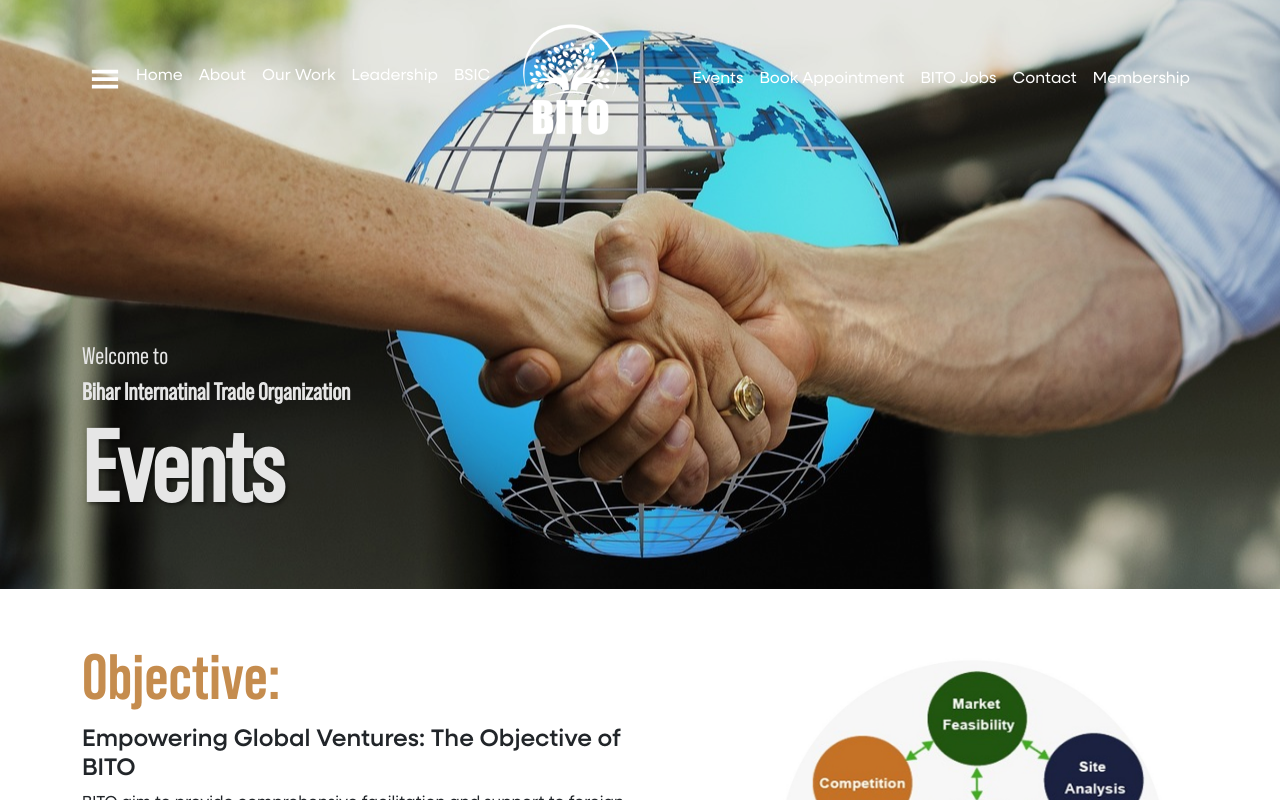
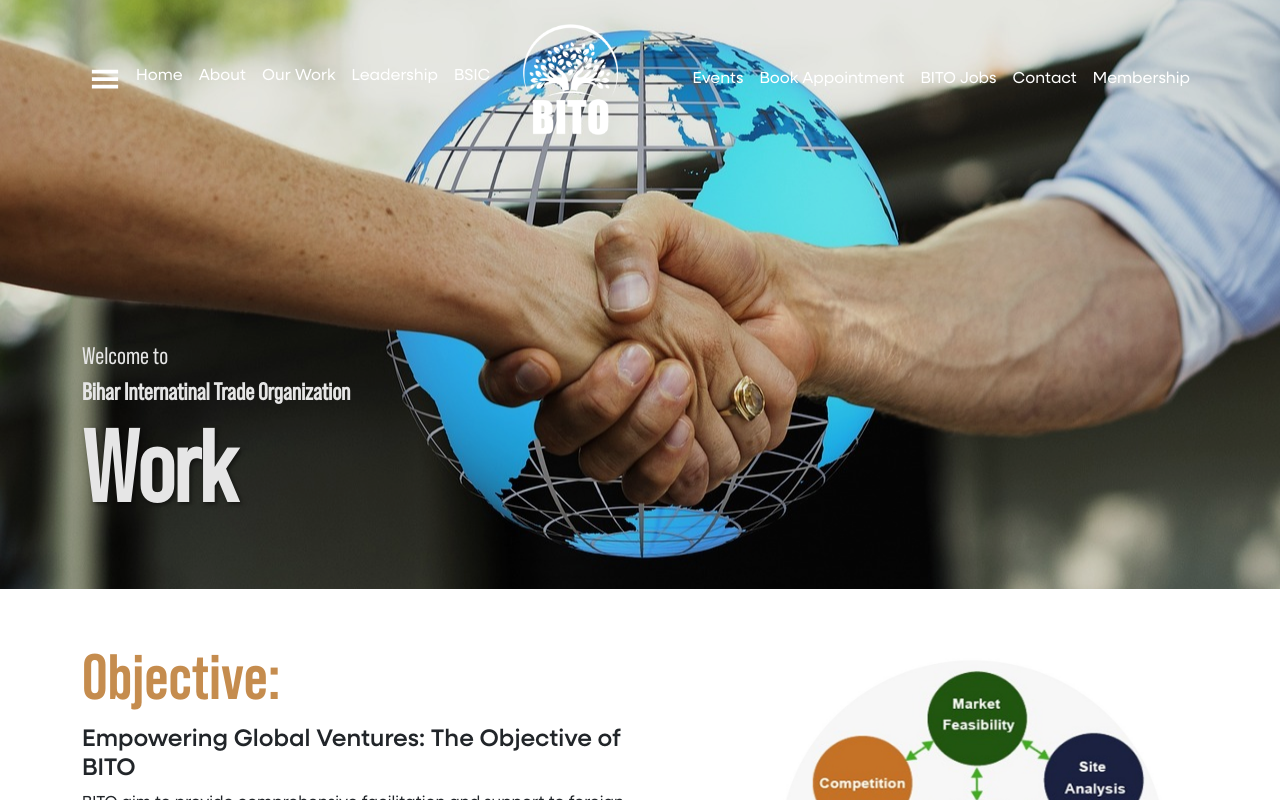
Before and after one commit to BITO145/bitolandingpage, a React (Vite) app in the folder bito-world-frontend-main/: page /our-work in a window 1280 px wide. Shown: the top 800 px of the page. Built offline with nearby package versions, Linux system fonts and the light colour scheme.

Commit message:
our work updated

```diff
--- a/bito-world-frontend-main/src/Pages/OurWork.jsx
+++ b/bito-world-frontend-main/src/Pages/OurWork.jsx
@@ -62,7 +62,7 @@
                                 className="bannerHeading"
                                 style={{ fontSize: "100px", fontWeight: 700 }}
                             >
-                                Events
+                                Work
                             </h2>
                         </div>
                     </div>
```
Also changed, not shown: 1 other file (tests, documents, lock files or other folders).
